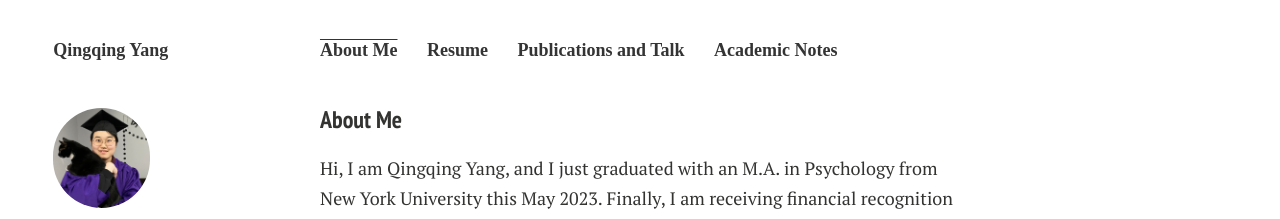
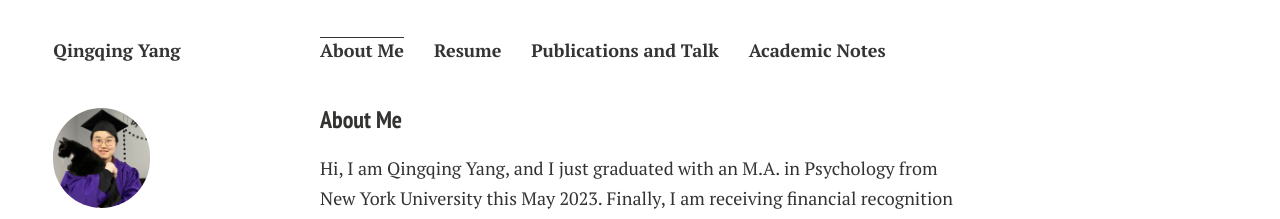
Before and after one commit to Qingqing-Yang-177/Qingqing-Yang-177.github.io, a Jekyll site: the page built from index.md, in a window 1280 px wide. Shown: the top 219 px of the page. Built offline with Jekyll 4.4.1, drawn with Linux system fonts in a browser that asks for light colours; nearby versions of some CDN libraries; comment, search, counter and statistics services are not loaded; a style sheet for code colours, icons or effects is not loaded; our own code applies the rules of GitHub Pages for plain Markdown files.

Commit message:
Update main.css

```diff
--- a/assets/css/main.css
+++ b/assets/css/main.css
@@ -246,7 +246,7 @@ input[type="file"]:focus,input[type="radio"]:focus,input[type="checkbox"]:focus,
 .form-search .radio,.form-search .checkbox,.form-inline .radio{padding-left:0;margin-bottom:0;vertical-align:middle;}
 .form-search .radio input[type="radio"],.form-search .checkbox input[type="checkbox"]{float:left;margin-left:0;margin-right:3px;}
 html{background-color:#ffffff;font-family:'PT Serif',serif;font-color:#333332;font-size:90%;}
-.navigation-wrapper{margin:0 auto;width:100%;padding:2em 0 3em;font-family:serif,'PT Sans Narrow',sans-serif;font-weight:700;text-transform:none;}
+.navigation-wrapper{margin:0 auto;width:100%;padding:2em 0 3em;font-family:'PT Serif',serif,'PT Sans Narrow',sans-serif;font-weight:700;text-transform:none;}
 .site-name{margin:0 auto;width:100%;display:inline;float:left;width:83.33333333333334%;margin-left:8.333333333333334%;margin-right:8.333333333333334%;margin-bottom:1em;}
 .top-navigation{margin:0 auto;width:100%;display:inline;float:left;width:83.33333333333334%;margin-left:8.333333333333334%;margin-right:8.333333333333334%;margin-bottom:1em;}
 .top-navigation ul{list-style:none;margin:0;padding:0;}
```
